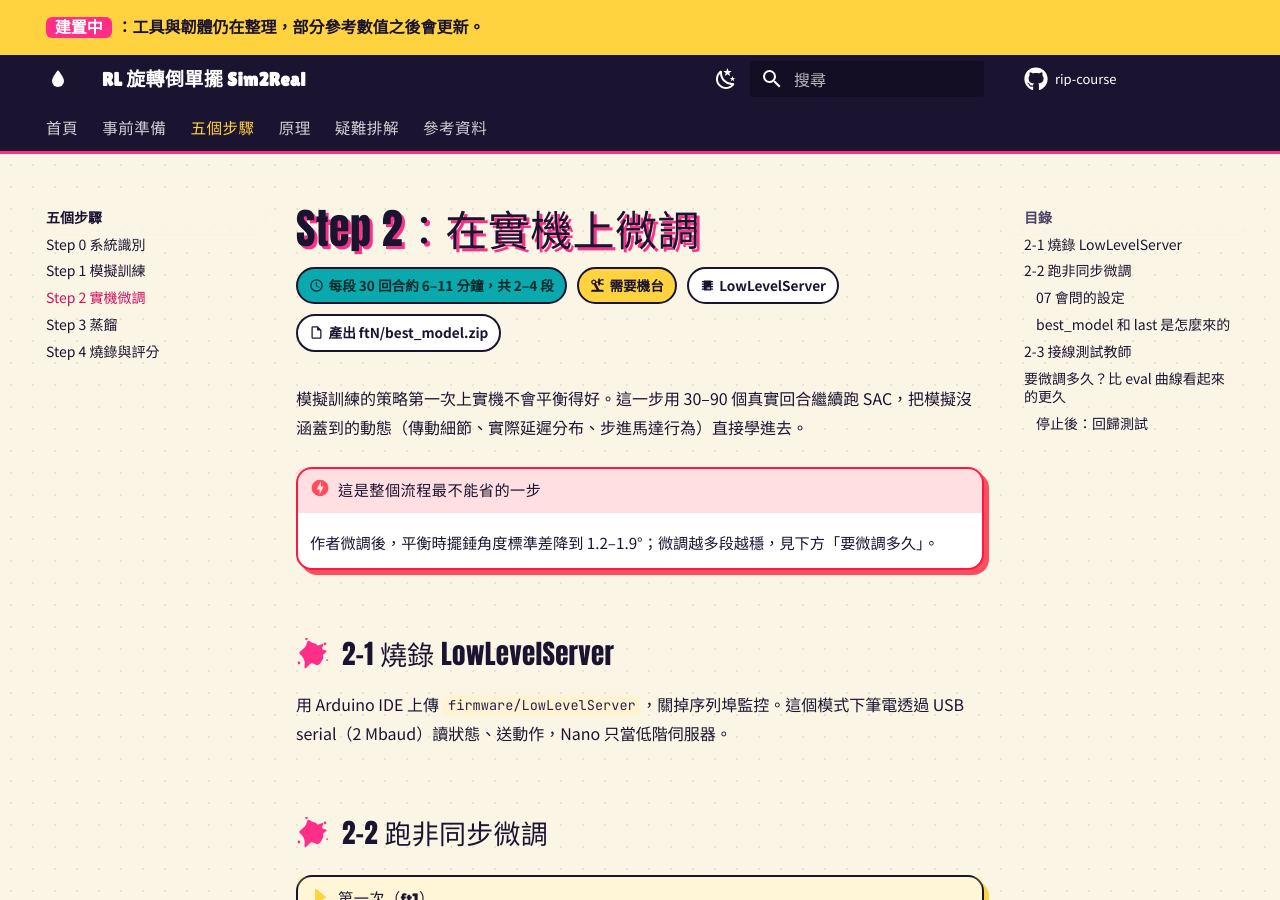
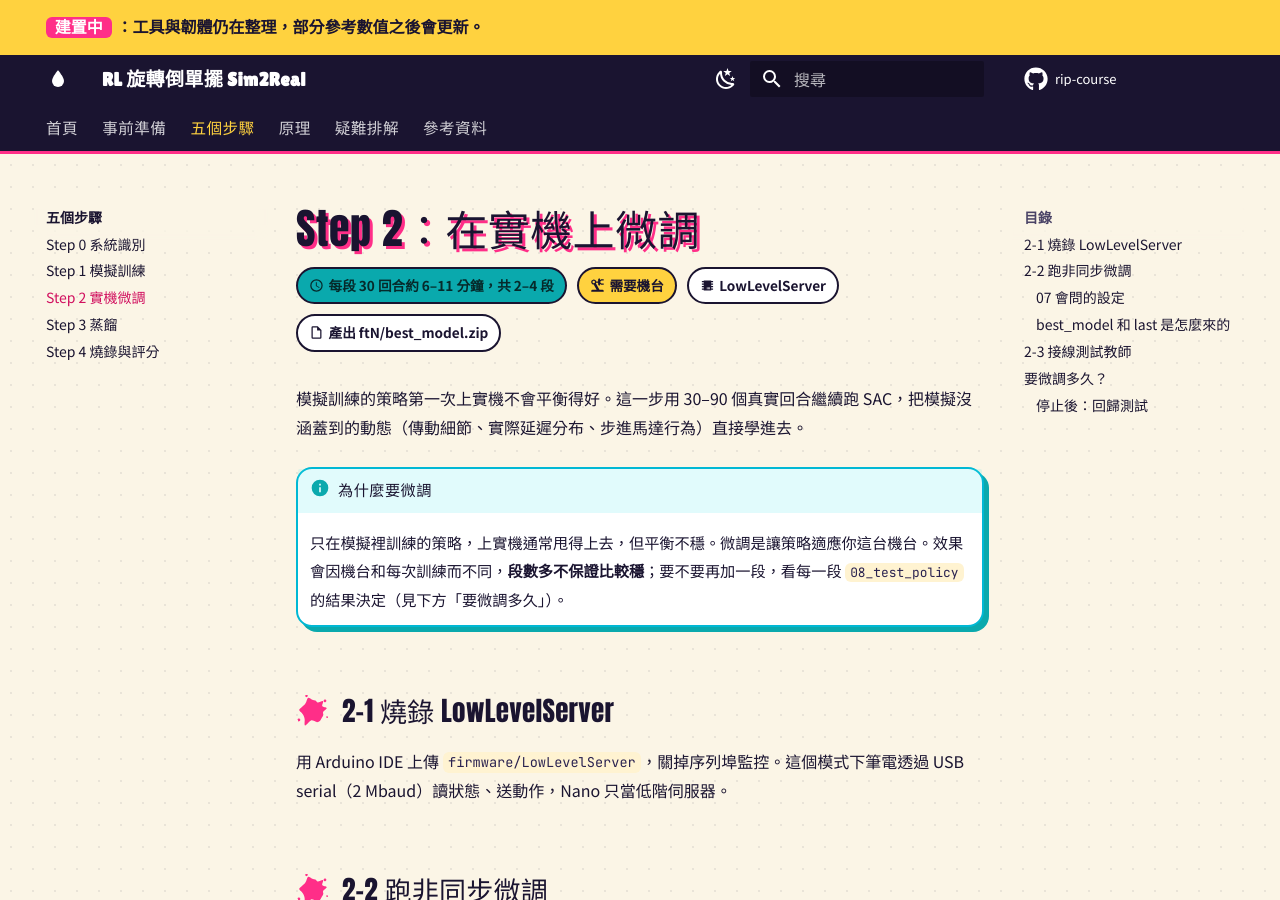
Before and after one commit to Reyes-Lee/rip-course, an MkDocs documentation site: the page built from website/steps/step2-finetune.md, in a window 1280 px wide and 900 px high. Built offline with MkDocs 1.6.1 and Material for MkDocs 9.7.7, drawn with Linux system fonts in a browser that asks for light colours; nearby versions of some CDN libraries; library files that are not in the unit come from our copies; comment, search, counter and statistics services are not loaded; some of the changed text lies outside the part shown.

Commit message:
Tone down the Step 2 fine-tuning promise
Co-Authored-By: Claude Opus 5.5 <noreply@anthropic.com>

```diff
--- a/website/steps/step2-finetune.md
+++ b/website/steps/step2-finetune.md
@@ -9,9 +9,9 @@
 
 模擬訓練的策略第一次上實機不會平衡得好。這一步用 30–90 個真實回合繼續跑 SAC，把模擬沒涵蓋到的動態（傳動細節、實際延遲分布、步進馬達行為）直接學進去。
 
-!!! danger "這是整個流程最不能省的一步"
+!!! info "為什麼要微調"
 
-    作者微調後，平衡時擺錘角度標準差降到 1.2–1.9°；微調越多段越穩，見下方「要微調多久」。
+    只在模擬裡訓練的策略，上實機通常甩得上去，但平衡不穩。微調是讓策略適應你這台機台。效果會因機台和每次訓練而不同，**段數多不保證比較穩**；要不要再加一段，看每一段 `08_test_policy` 的結果決定（見下方「要微調多久」）。
 
 ## 2-1 燒錄 LowLevelServer { #flash }
 
@@ -135,7 +135,7 @@
 | 0.4–0.85 | :material-trending-up:{ style="color: var(--rip-amber)" } 還在進步。再執行一次 `07_finetune`（自動加一段 30 回合），然後再跑 `08_test_policy` |
 | < 0.4 | :material-close-circle:{ style="color: var(--rip-red)" } 先停止微調，依序檢查硬體：燒 `LowLevelServer` 跑 `04_check_direction`（方向被修正的話，丟掉 `runs/ftN` 從教師重跑）；燒 `EncoderCheck` 跑 `02_check_encoder`；確認桌面水平、機台沒有被移動。都正常就燒 `LowLevelServer` 重跑 `05_sysid`，對照 [Step 0 檢查點](step0-sysid.md#checkpoint)。仍然沒問題就找助教，帶著 `policy/recordings/` 裡最新的 `.npz` |
 
-## 要微調多久？比 eval 曲線看起來的更久 { #how-long }
+## 要微調多久？ { #how-long }
 
 作者的量測：eval reward 很早就持平，實機平衡品質卻還在明顯變好。
 
@@ -146,6 +146,8 @@
 | DRV8825／90 | 1.83° | 0.86 | 0.275 | 1.000 |
 | TMC2209／30 | 1.62° | 0.76 | 0.236 | 0.993 |
 | TMC2209／60 | 1.23° | 0.58 | 0.177 | 1.000 |
+
+這是作者那台機台的結果，只能當參考。你的機台可能幾段之後就不再變好，也可能變差，所以每一段都要實測。
 
 !!! checkpoint "什麼時候停（建議）"
 
```
